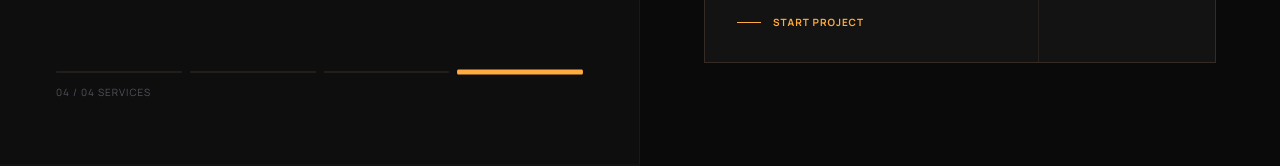
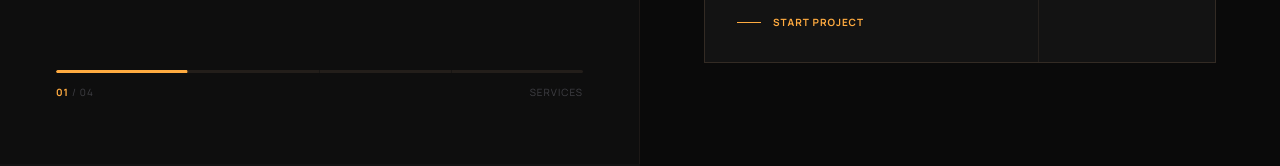
Before and after one commit to kunalkashelkar/K2, a React (Vite) app in the folder frontend/: page / in a window 1280 px wide. Shown: the part 3167-3333 px from the top of the page. Built offline with nearby package versions, Linux system fonts and the light colour scheme.

Commit message:
fixed the service page

```diff
--- a/frontend/src/components/Services.jsx
+++ b/frontend/src/components/Services.jsx
@@ -1,5 +1,5 @@
 import { useCallback, useEffect, useRef, useState } from "react"
-import { useInView } from "motion/react"
+import { motion } from "motion/react"
 import { TextRotate } from "@/components/ui/text-rotate"
 
 const services = [
@@ -45,22 +45,46 @@ const services = [
   },
 ]
 
+// ── Common Progress Slider ───────────────────────────────────────────────────
+function ProgressSlider({ activeIndex, services }) {
+  return (
+    <div className="w-full">
+      <div className="relative w-full h-[3px] bg-[#544437]/30 rounded-full mb-3 flex overflow-hidden">
+        <motion.div
+           className="absolute top-0 left-0 h-full rounded-full z-0"
+           initial={false}
+           animate={{
+              width: `${((activeIndex + 1) / services.length) * 100}%`,
+              backgroundColor: services[activeIndex].accent
+           }}
+           transition={{ type: "spring", stiffness: 300, damping: 30 }}
+        />
+        {/* Separators for segments */}
+        {services.map((_, i) => (
+           <div key={i} className="flex-1 border-r border-[#0e0e0e]/50 z-10 last:border-0" />
+        ))}
+      </div>
+      <div className="flex justify-between items-center text-[10px] uppercase tracking-widest text-zinc-500">
+        <p>
+          <span style={{ color: services[activeIndex].accent, fontWeight: "bold", transition: "color 0.3s" }}>
+             {String(activeIndex + 1).padStart(2, '0')}
+          </span>
+          <span className="opacity-50"> / {String(services.length).padStart(2, '0')}</span>
+        </p>
+        <p className="opacity-50">Services</p>
+      </div>
+    </div>
+  )
+}
+
 // Text rotate animation
 
 // ── Individual scrollable service card ──────────────────────────────────────
-function ServiceCard({ service, index, onInView }) {
-  const ref = useRef(null)
-  // Card enters "active" when it occupies the middle 10% of the viewport
-  const isInView = useInView(ref, { margin: "-45% 0px -45% 0px" })
-
-  useEffect(() => {
-    onInView(isInView)
-  }, [isInView, onInView])
-
+function ServiceCard({ service, index }) {
   return (
     <section
-      ref={ref}
-      className="min-h-screen w-full flex items-center justify-center snap-center py-24 px-6"
+      data-index={index}
+      className="service-card min-h-screen w-full flex items-center justify-center py-24 px-6"
     >
       <div
         className="w-full max-w-lg border border-[#544437]/50 overflow-hidden"
@@ -153,13 +177,32 @@ export default function Services() {
   const tagRotateRef = useRef(null)
   const [activeIndex, setActiveIndex] = useState(0)
 
-  const handleInView = useCallback((index, inView) => {
-    if (inView) {
-      textRotateRef.current?.jumpTo(index)
-      tagRotateRef.current?.jumpTo(index)
-      setActiveIndex(index)
+  useEffect(() => {
+    const observer = new IntersectionObserver(
+      (entries) => {
+        entries.forEach((entry) => {
+          if (entry.isIntersecting) {
+            const index = Number(entry.target.getAttribute("data-index"))
+            setActiveIndex(index)
+          }
+        })
+      },
+      { rootMargin: "-30% 0px -30% 0px" }
+    )
+
+    const cards = document.querySelectorAll(".service-card")
+    cards.forEach((card) => observer.observe(card))
+
+    return () => observer.disconnect()
+  }, [])
+
+  // Ensure TextRotate always stays in sync with activeIndex even on fast initial mounts
+  useEffect(() => {
+    if (textRotateRef.current && tagRotateRef.current) {
+      textRotateRef.current.jumpTo(activeIndex)
+      tagRotateRef.current.jumpTo(activeIndex)
     }
-  }, [])
+  }, [activeIndex])
 
   return (
     <div id="services" className="relative w-full" style={{ height: "auto" }}>
@@ -223,29 +266,13 @@ export default function Services() {
 
             {/* Progress indicator */}
             <div>
-              <div className="flex gap-2 mb-3">
-                {services.map((s, i) => (
-                  <div
-                    key={i}
-                    className="h-[2px] flex-1 rounded-full transition-all duration-500 ease-out"
-                    style={{
-                      backgroundColor: i === activeIndex ? s.accent : '#544437',
-                      opacity: i === activeIndex ? 1 : 0.3,
-                      transform: i === activeIndex ? 'scaleY(2.5)' : 'scaleY(1)',
-                      transformOrigin: 'center',
-                    }}
-                  />
-                ))}
-              </div>
-              <p className="text-[10px] uppercase tracking-widest text-zinc-600">
-                {String(activeIndex + 1).padStart(2, '0')} / {String(services.length).padStart(2, '0')} Services
-              </p>
+              <ProgressSlider activeIndex={activeIndex} services={services} />
             </div>
           </div>
         </div>
 
         {/* ── RIGHT: Scrollable service cards ── */}
-        <div className="w-full md:w-1/2 overflow-y-auto snap-y snap-mandatory bg-[#0a0a0a]">
+        <div className="w-full md:w-1/2 bg-[#0a0a0a] relative pb-20 md:pb-0">
           {/* Mobile-only section label */}
           <div className="md:hidden px-6 pt-20 pb-4">
             <span className="text-[#ffab40] text-[10px] font-bold tracking-[0.4em] uppercase block mb-2">
@@ -261,9 +288,13 @@ export default function Services() {
               key={service.number}
               service={service}
               index={index}
-              onInView={(inView) => handleInView(index, inView)}
             />
           ))}
+
+          {/* Mobile-only sticky bottom progress slider */}
+          <div className="md:hidden sticky bottom-0 left-0 w-full bg-[#0a0a0a]/90 backdrop-blur-md px-6 py-4 z-40 border-t border-[#544437]/40 shadow-[0_-10px_30px_rgba(0,0,0,0.5)]">
+             <ProgressSlider activeIndex={activeIndex} services={services} />
+          </div>
         </div>
       </div>
     </div>
```
